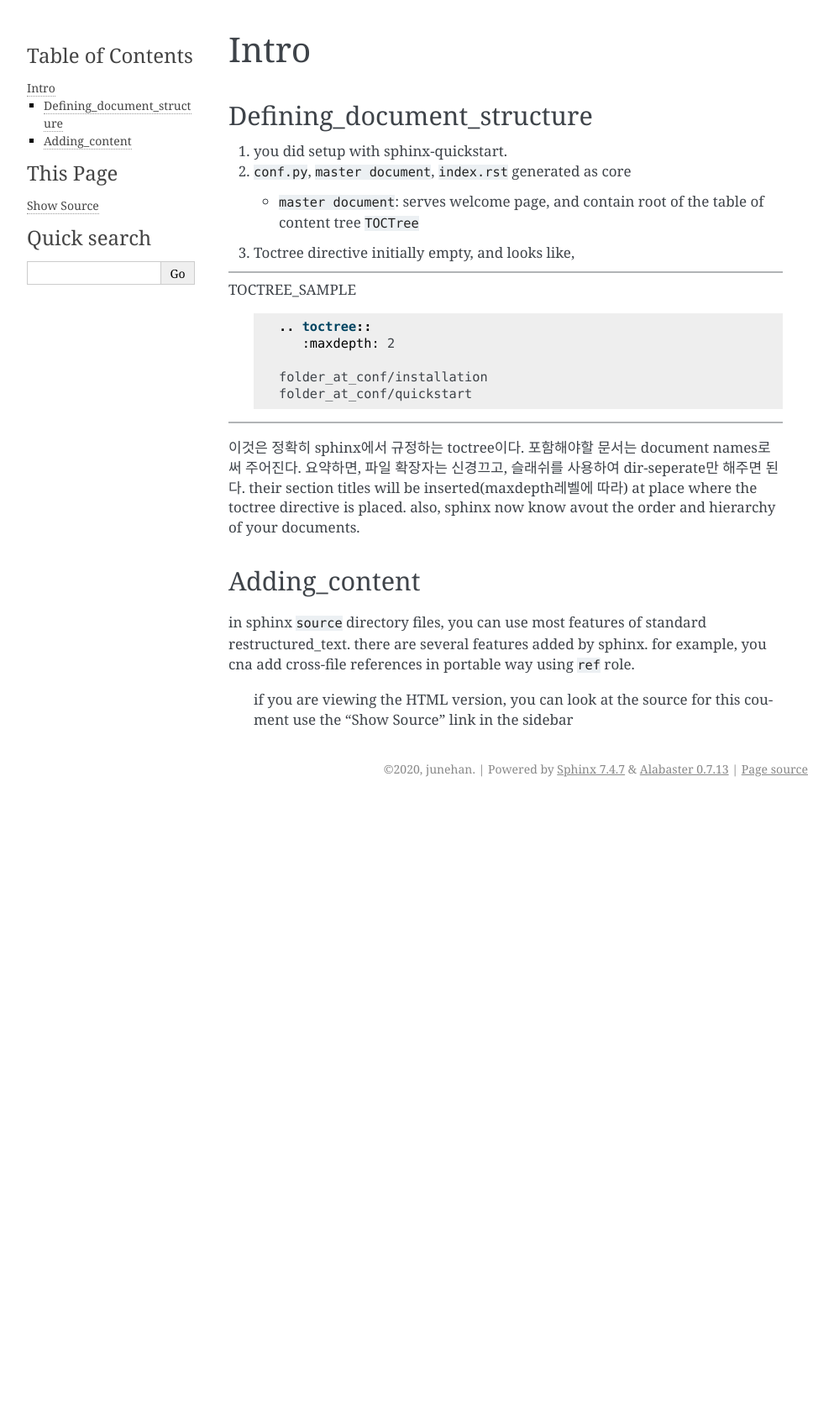
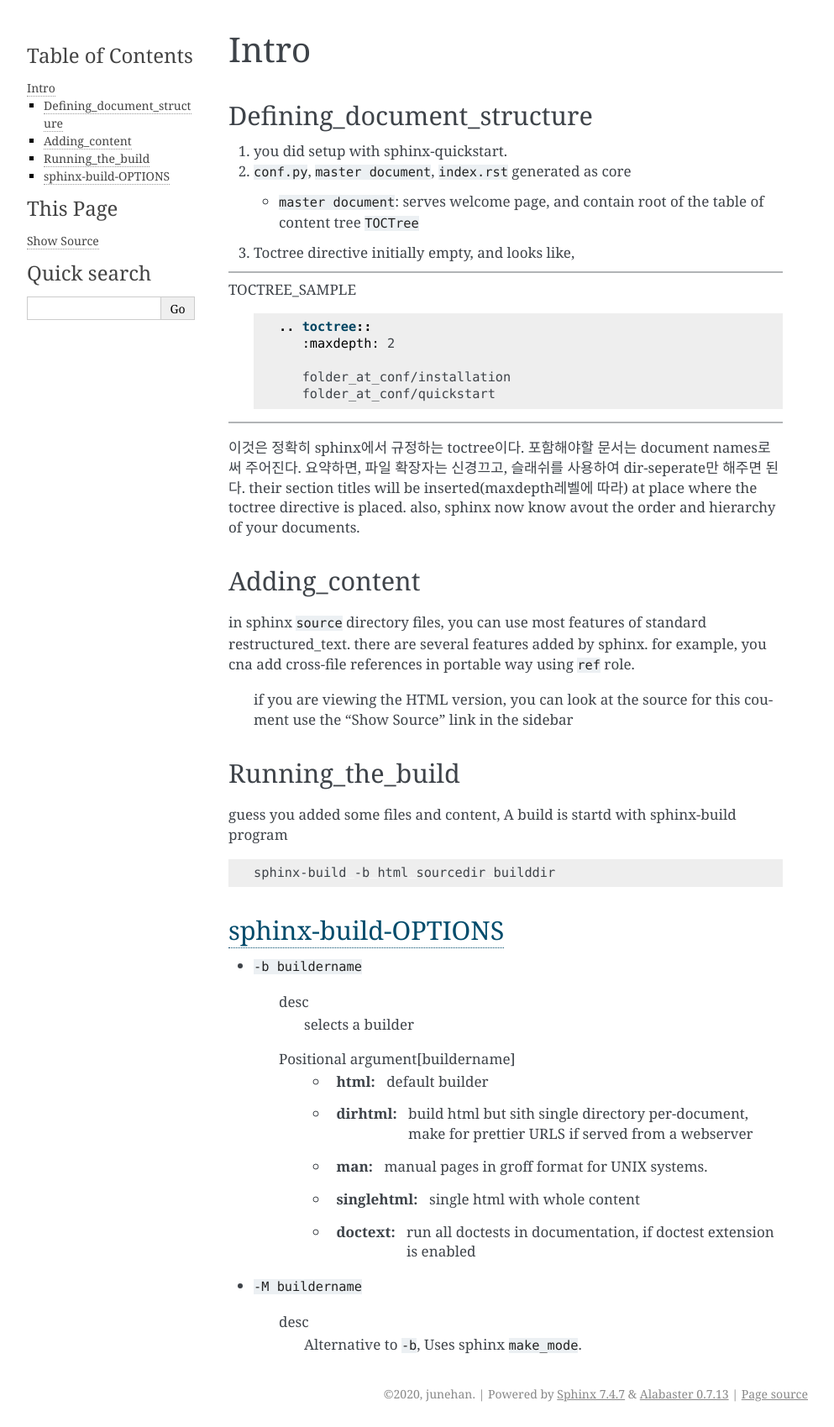
Before and after one commit to junehan-dev/doc, a Sphinx documentation site: the page built from docs/source/intro.rst, in a window 1280 px wide. Shown: the whole page at 84% size, without its empty margins (148-1141 px from the left). Built offline with Sphinx 7.4.7, drawn with Linux system fonts in a browser that asks for light colours; before the commit the page ends 955 px from its top, so only the background shows below that.

Commit message:
intro added

```diff
--- a/docs/source/intro.rst
+++ b/docs/source/intro.rst
@@ -19,8 +19,8 @@ TOCTREE_SAMPLE
       .. toctree::
          :maxdepth: 2
 
-      folder_at_conf/installation
-      folder_at_conf/quickstart
+         folder_at_conf/installation
+         folder_at_conf/quickstart
 
 --------
 
@@ -40,3 +40,34 @@ for example, you cna add cross-file references in portable way using ``ref`` rol
    use the "Show Source" link in the sidebar
 
 .. |RST| replace:: restructured_text
+
+
+Running_the_build
+-----------------
+
+guess you added some files and content, A build is startd with sphinx-build program
+
+.. code-block:: bash
+
+   sphinx-build -b html sourcedir builddir
+
+sphinx-build-OPTIONS_
+---------------------
+
+- ``-b buildername``
+
+   desc
+      selects a builder
+   Positional argument[buildername]
+      - :html: default builder
+      - :dirhtml: build html but sith single directory per-document, make for prettier URLS if served from a webserver
+      - :man: manual pages in groff format for UNIX systems.
+      - :singlehtml: single html with whole content
+      - :doctext: run all doctests in documentation, if doctest extension is enabled
+
+- ``-M buildername``
+
+   desc
+      Alternative to ``-b``, Uses sphinx ``make_mode``.
+
+.. _sphinx-build-OPTIONS: https://www.sphinx-doc.org/en/master/man/sphinx-build.html#cmdoption-sphinx-build-b
```
